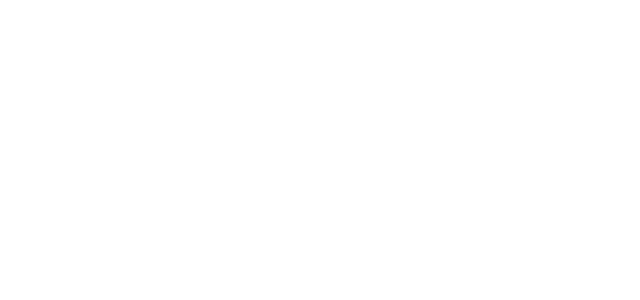
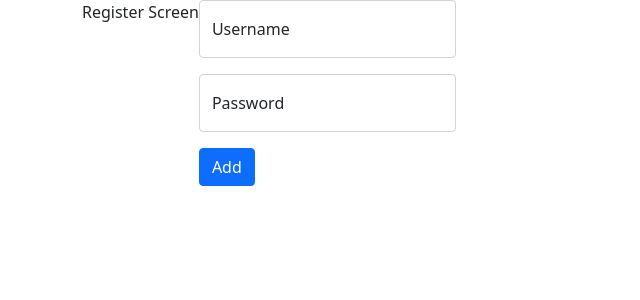
Before and after one commit to Jgerbrandt/Armchair-Athletes-Live-Sports, an Angular app in the folder client/: page /home/register in a window 1280 px wide. Before the commit this address led to /. Shown: the top 300 px of the page, without its empty margins (0-640 px from the left). Built offline with nearby package versions, Linux system fonts and the light colour scheme.

Commit message:
Login and Register pages added

```diff
--- /dev/null
+++ b/client/src/app/UserObject/user.service.ts
@@ -0,0 +1,22 @@
+import { HttpClient } from "@angular/common/http";
+import { Injectable } from "@angular/core";
+import { Observable, Subject } from "rxjs";
+import { User } from "./user";
+
+
+
+@Injectable({
+    providedIn: 'root'
+  })
+export class UserService {
+    private url = 'http://localhost:1200';
+  private users$: Subject<User[]> = new Subject();
+
+  constructor(private httpClient: HttpClient) { }
+
+  createUser(user: User): Observable<string> {
+    return this.httpClient.post(`${this.url}`, user, { responseType: 'text' });
+  }
+
+
+}
--- /dev/null
+++ b/client/src/app/UserObject/user.ts
@@ -0,0 +1,4 @@
+export interface User {
+    username?: string;
+    password?: string;
+}
--- a/client/src/app/app-routing.module.ts
+++ b/client/src/app/app-routing.module.ts
@@ -4,10 +4,14 @@ import { EmployeesListComponent } from './employees-list/employees-list.componen
 import { AddEmployeeComponent } from './add-employee/add-employee.component'; // <-- add this line
 import { EditEmployeeComponent } from './edit-employee/edit-employee.component'; // <-- add this line
 import { Home } from './home/home.component';
+import {Login} from './navbar/login/login.component'
+import { Register } from './navbar/register/register.component';
 
 const routes: Routes = [
   { path: '', redirectTo: 'home', pathMatch: 'full' },
   { path: 'home', component: Home },
+  { path: 'home/login', component: Login},
+  { path: 'home/register', component: Register},
   { path: 'employees', component: EmployeesListComponent },
   { path: 'employees/new', component: AddEmployeeComponent }, // <-- add this line
   { path: 'employees/edit/:id', component: EditEmployeeComponent }]; // <-- add this line
--- a/client/src/app/app.module.ts
+++ b/client/src/app/app.module.ts
@@ -11,6 +11,8 @@ import { AddEmployeeComponent } from './add-employee/add-employee.component';
 import { EditEmployeeComponent } from './edit-employee/edit-employee.component'; // <-- add this line
 import { Home } from './home/home.component';
 import { Navbar } from './navbar/navbar.component';
+import { Login }  from './navbar/login/login.component';
+import { Register } from './navbar/register/register.component';
 
 @NgModule({
   declarations: [
@@ -20,7 +22,9 @@ import { Navbar } from './navbar/navbar.component';
     AddEmployeeComponent,
     EditEmployeeComponent,
     Home,
-    Navbar
+    Navbar,
+    Login,
+    Register
   ],
   imports: [
     BrowserModule,
--- /dev/null
+++ b/client/src/app/navbar/login/login.component.html
@@ -0,0 +1,19 @@
+<div class="login">
+    Login Screen
+        <form class="employee-form" autocomplete="off" [formGroup]="employeeForm" (ngSubmit)="submitForm()">
+            <div class="form-floating mb-3">
+              <input class="form-control" type="text" id="username" formControlName="username" placeholder="Username" required>
+              <label for="name">Username</label>
+            </div>
+
+
+            <div class="form-floating mb-3">
+              <input class="form-control" type="password" id="password" formControlName="password" placeholder="Password" required>
+              <label for="position">Password</label>
+            </div>
+
+
+
+        <button class="btn btn-primary" type="submit">Add</button>
+    </form>
+</div>
--- /dev/null
+++ b/client/src/app/navbar/login/login.component.ts
@@ -0,0 +1,16 @@
+import { Component } from '@angular/core';
+import { FormGroup } from '@angular/forms';
+
+@Component({
+  selector: 'app-login',
+  templateUrl: './login.component.html',
+  styleUrls: ['./login.css']
+})
+export class Login{
+    //Functions go here
+    employeeForm: FormGroup = new FormGroup({});
+
+    submitForm(){
+        alert("Hello");
+    }
+}
--- /dev/null
+++ b/client/src/app/navbar/login/login.css
@@ -0,0 +1,3 @@
+.login{
+    display: flex;
+}
--- a/client/src/app/navbar/navbar.component.html
+++ b/client/src/app/navbar/navbar.component.html
@@ -1,3 +1,5 @@
 <div class="navbar">
     This is a navbar
+    <button [routerLink]="['login/']">Login</button>
+    <button [routerLink]="['register/']">Register</button>
 </div>
--- /dev/null
+++ b/client/src/app/navbar/register/register.component.html
@@ -0,0 +1,19 @@
+<div class="register">
+    Register Screen
+        <form class="employee-form" autocomplete="off" [formGroup]="userForm" (ngSubmit)="submitForm()">
+            <div class="form-floating mb-3">
+              <input class="form-control" type="text" id="username" formControlName="username" placeholder="Username" required>
+              <label for="name">Username</label>
+            </div>
+
+
+            <div class="form-floating mb-3">
+              <input class="form-control" type="password" id="password" formControlName="password" placeholder="Password" required>
+              <label for="position">Password</label>
+            </div>
+
+
+
+        <button class="btn btn-primary" type="submit">Add</button>
+    </form>
+</div>
--- /dev/null
+++ b/client/src/app/navbar/register/register.component.ts
@@ -0,0 +1,61 @@
+import { Component, EventEmitter, Input, Output } from '@angular/core';
+import { FormBuilder, FormGroup } from '@angular/forms';
+import { Router } from '@angular/router';
+import { BehaviorSubject } from 'rxjs';
+import { User } from 'src/app/UserObject/user';
+import {UserService} from '../../UserObject/user.service';
+
+@Component({
+  selector: 'app-register',
+  templateUrl: './register.component.html',
+  styleUrls: ['./register.css']
+})
+export class Register{
+    //Functions go here
+    userForm: FormGroup = new FormGroup({});
+    @Input()
+  initialState: BehaviorSubject<User> = new BehaviorSubject({});
+
+    @Output()
+    formValuesChanged = new EventEmitter<User>();
+
+    @Output()
+    formSubmitted = new EventEmitter<User>();
+
+
+
+
+    ngOnInit() {
+      this.initialState.subscribe(user => {
+        this.userForm = this.fb.group({
+          username: [ user.username],
+          password: [ user.password]
+        });
+      });
+      this.userForm.valueChanges.subscribe((val) => { this.formValuesChanged.emit(val); });
+    }
+
+    constructor(
+     private router: Router,
+      private userService: UserService,
+      private fb: FormBuilder
+    ) { }
+
+    get username() { return this.userForm.get('username')!; }
+    get password() { return this.userForm.get('password')!; }
+
+    submitForm(){
+    //   this.formSubmitted.emit(this.userForm.value);
+    //   this.userService.createUser(this.userForm.value)
+    //   .subscribe({
+    //     next: () => {
+    //       this.router.navigate(['/home']);
+    //     },
+    //     error: (error) => {
+    //       alert("Failed to create new user");
+    //       alert(this.userForm.value.username);
+    //       console.error(error);
+    //     }
+    //   });
+    }
+}
--- /dev/null
+++ b/client/src/app/navbar/register/register.css
@@ -0,0 +1,3 @@
+.register{
+    display: flex;
+}
```
